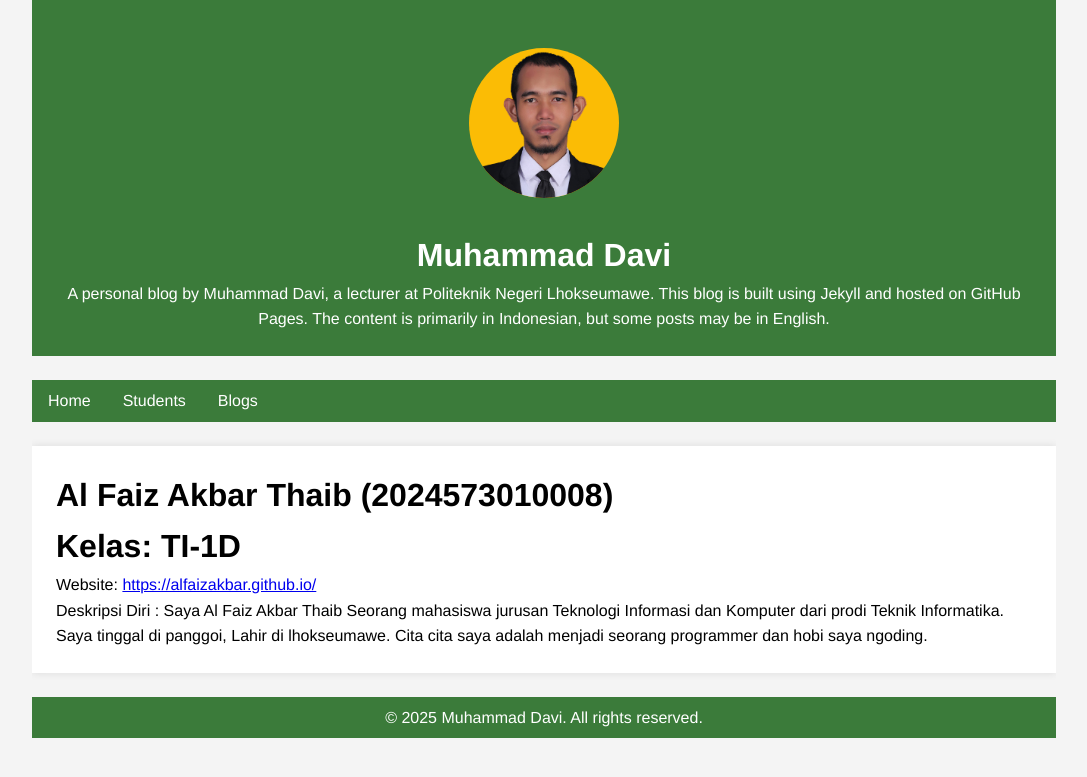
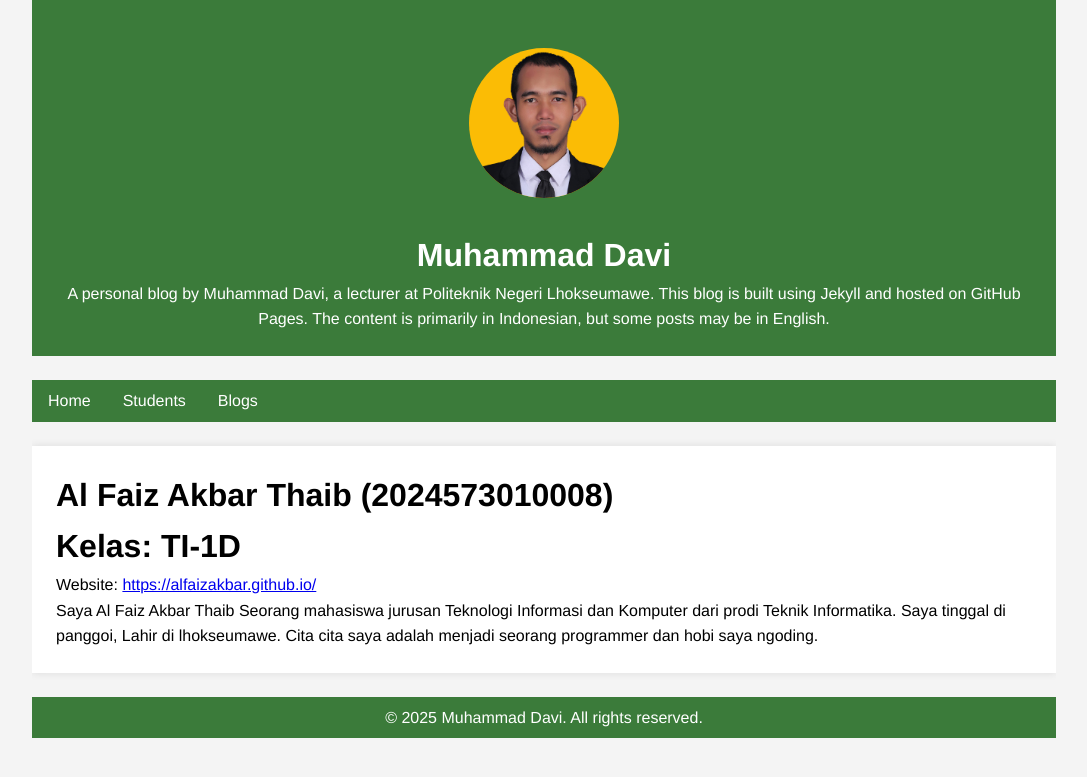
Before and after one commit to muhdavi-pnl/muhdavi-pnl.github.io, a Jekyll site: the page built from _students/alfaiz.md, in a window 1280 px wide. Shown: the top 777 px of the page, without its empty margins (96-1183 px from the left). Built offline with Jekyll 4.4.1, drawn with Linux system fonts in a browser that asks for light colours.

Commit message:
Update alfaiz.md

```diff
--- a/_students/alfaiz.md
+++ b/_students/alfaiz.md
@@ -1,11 +1,10 @@
 ---
 layout: student
-short_name: Al
+short_name: Faiz
 name: Al Faiz Akbar Thaib
 nim: 2024573010008
 class: TI-1D
 website: https://alfaizakbar.github.io/
 ---
-Deskripsi Diri :
 Saya Al Faiz Akbar Thaib Seorang mahasiswa jurusan Teknologi Informasi dan Komputer dari prodi Teknik Informatika. Saya tinggal di panggoi, Lahir di lhokseumawe.
 Cita cita saya adalah menjadi seorang programmer dan hobi saya ngoding.
```
